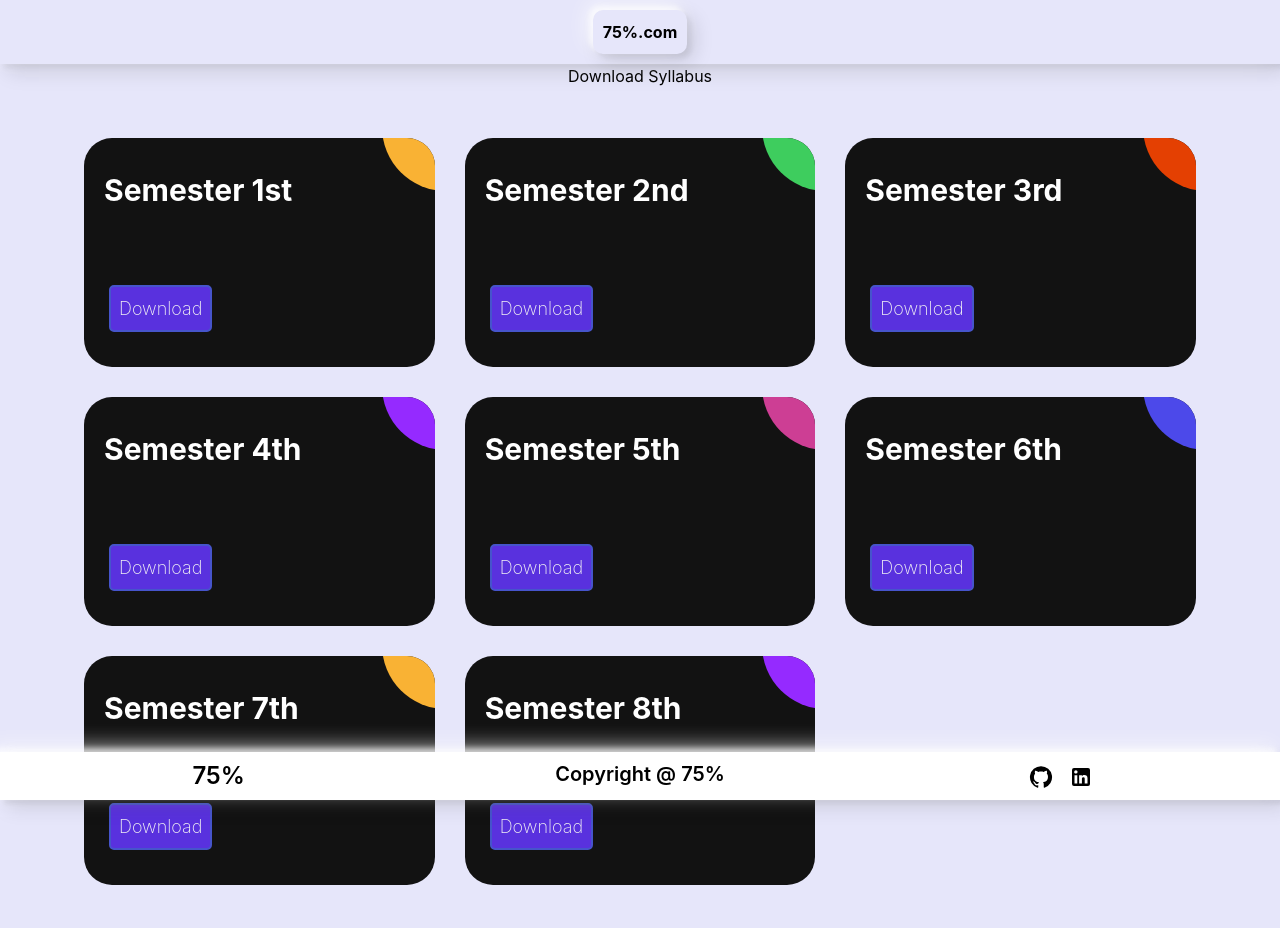
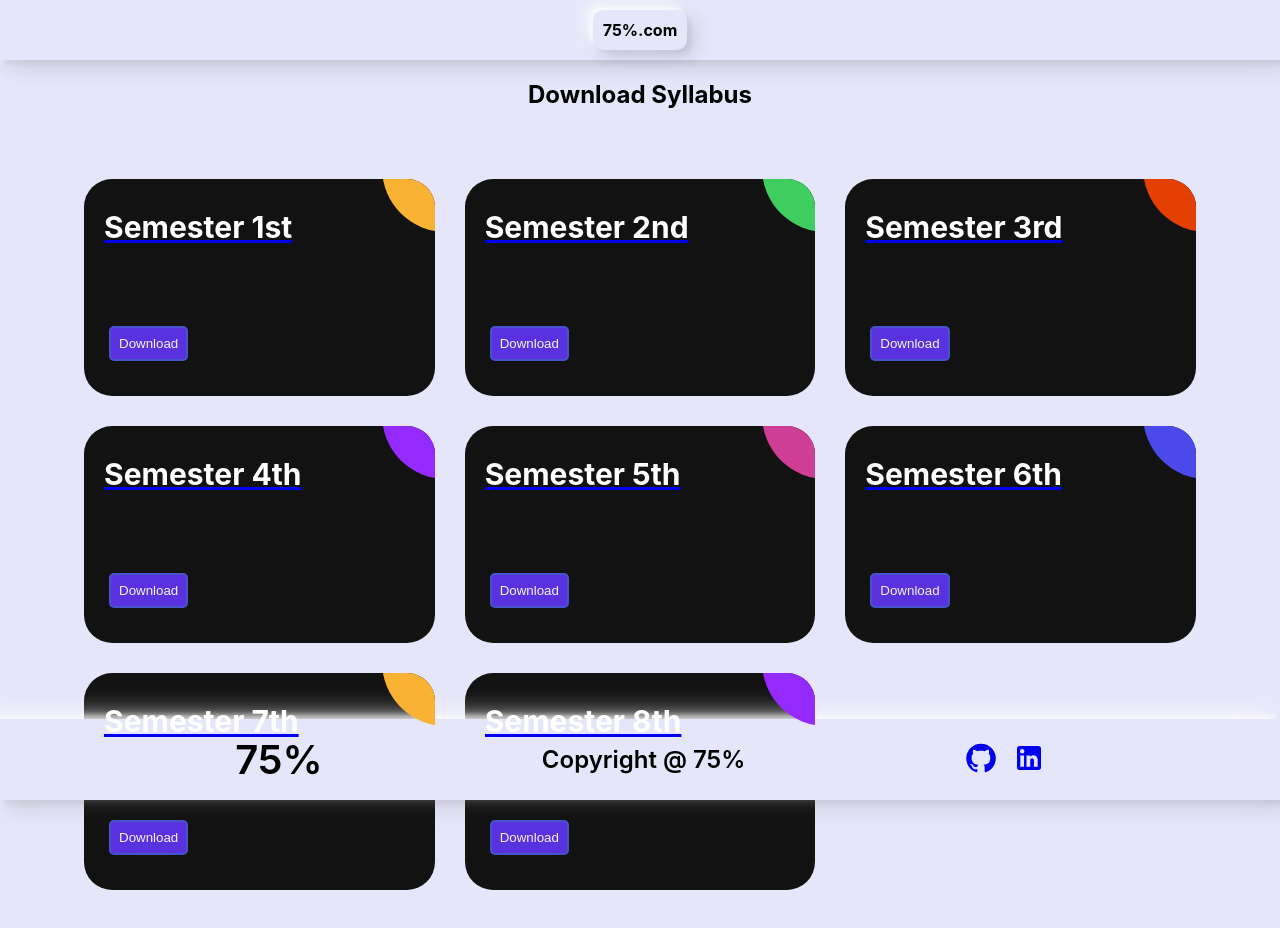
Before and after one commit to AbhiDiva96/75per, a React (Create React App) app: page /syllabus in a window 1280 px wide. Shown: the top 928 px of the page. Built offline with nearby package versions, Linux system fonts and the light colour scheme.

Commit message:
Changed Footer bg
Signed-off-by: Hemashree M S <hemashree21.msh@gmail.com>

```diff
--- a/src/index.css
+++ b/src/index.css
@@ -1,7 +1,3 @@
-@tailwind base;
-@tailwind components;
-@tailwind utilities;
-
 
 body {
   margin: 0;
--- a/src/pages/footer.css
+++ b/src/pages/footer.css
@@ -1,9 +1,77 @@
 .footer {
-  position: fixed;
+  position: absolute;
   bottom: 0;
   width: 100%;
-  background-color: white;
-  transition: bottom 0.3s ease, height 0.3s ease;
-  z-index: 1000;
-  box-shadow: -7px -7px 20px 0 #fff9, -4px -4px 5px 0 #fff9, 7px 7px 20px 0 #0002, 4px 4px 5px 0 #0001, inset 0 0 0 0 #fff9, inset 0 0 0 0 #0001, inset 0 0 0 0 #fff9, inset 0 0 0 0 #0001;
+  background-color: lavender;
+  box-shadow:
+     -7px -7px 20px 0px #fff9,
+     -4px -4px 5px 0px #fff9,
+     7px 7px 20px 0px #0002,
+     4px 4px 5px 0px #0001,
+     inset 0px 0px 0px 0px #fff9,
+     inset 0px 0px 0px 0px #0001,
+     inset 0px 0px 0px 0px #fff9,        inset 0px 0px 0px 0px #0001;
+   transition:box-shadow 0.6s cubic-bezier(.79,.21,.06,.81);
 }
+
+.footer-content {
+  padding: 1rem;
+}
+
+.footer-flex-container {
+  display: flex;
+  flex-direction: column;
+  gap: 1.25rem;
+}
+
+@media (min-width: 640px) {
+  .footer-flex-container {
+    flex-direction: row;
+    justify-content: space-evenly;
+    gap: 0;
+  }
+}
+
+.footer-item {
+  text-align: left;
+}
+
+.footer-item.footer-copyright {
+  text-align: left;
+  font-weight: 600;
+  color: black;
+  font-size: 2rem;
+}
+
+.footer-item .footer-text {
+  font-size: 2.5rem;
+  font-weight: 600;
+  color: black;
+  margin: 1rem 0;
+}
+
+@media (min-width: 1024px) {
+  .footer-item.footer-copyright {
+    font-size: 1.5rem;
+    display: flex;
+    justify-content: center;
+    align-items: center;
+  }
+}
+
+.footer-icons {
+  display: flex;
+  align-items: center;
+  gap: 1rem;
+}
+
+.footer-icons .icon {
+  cursor: pointer;
+  margin-right: 1rem;
+  width: 2rem;
+  height: 2rem;
+}
+
+.footer-icons .icon:last-child {
+  margin-right: 0;
+}
--- a/src/pages/footer.js
+++ b/src/pages/footer.js
@@ -5,31 +5,29 @@ import './footer.css';
 const Footer = () => {
 
   return (
-    <div className="footer bottom-0 bg-customGrey">
-      <div className='footer-content'>
-        <div className='sm:flex sm:flex-row justify-evenly flex-col gap-5 sm:gap-0 p-2'>
-          <div className='sm:w-1/3 sm:items-center sm:justify-center sm:flex'>
-            <span className="text-2xl font-semibold text-black my-4 sm:my-0">
+    <div className="footer">
+      <div className="footer-content">
+        <div className="footer-flex-container">
+          <div className="footer-item">
+            <span className="footer-text">
               75%
             </span>
           </div>
-            <div className='sm:w-1/3 w-full text-black flex sm:justify-center text-left font-semibold text-md my-4 sm:my-0 lg:text-xl'>
+          <div className="footer-item footer-copyright">
             Copyright @ 75%
           </div>
-            <div className='w-1/3 flex text-left sm:justify-center my-4 sm:my-0 items-center'>
-              <div className='sm:justify-center'>
+          <div className="footer-item footer-icons">
             <a href="https://github.com/AbhiDiva96/75per">
-                  <GitHubIcon className='cursor-pointer mr-4'/>
+              <GitHubIcon className="icon"/>
             </a>
             <a href="https://www.linkedin.com/in/abhishek-kumar-062231198/">
-                  <LinkedInIcon className='cursor-pointer'/>
+              <LinkedInIcon className="icon"/>
             </a>
           </div>
         </div>
       </div>
     </div>
-      </div>
-  )
+  );
 }
 
 export default Footer;
```
Lines whose indentation alone changed are shown as unchanged.
